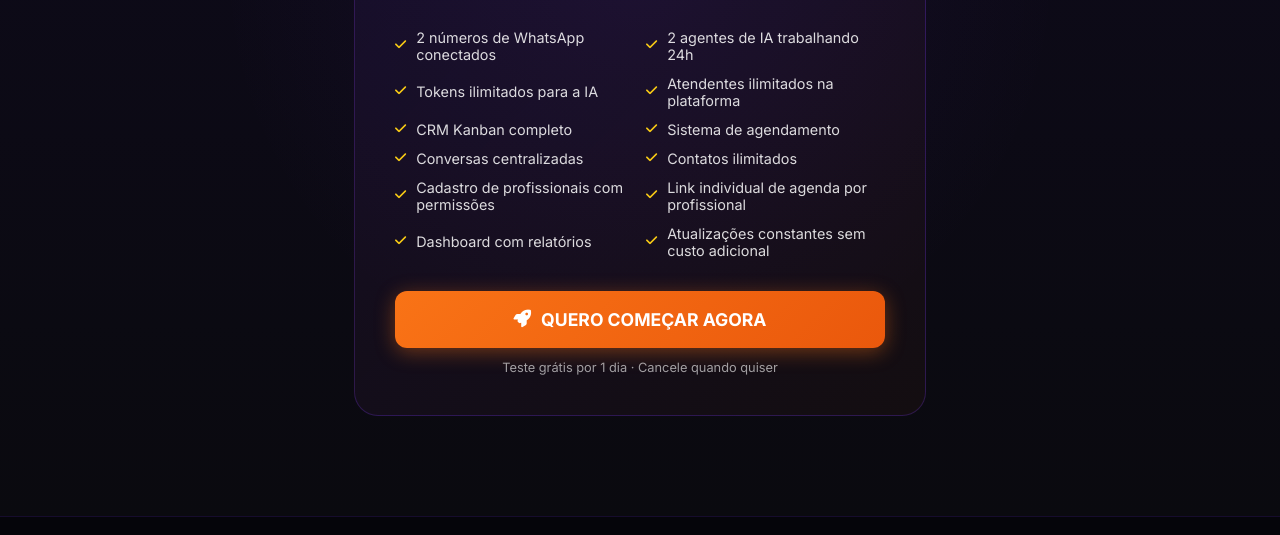
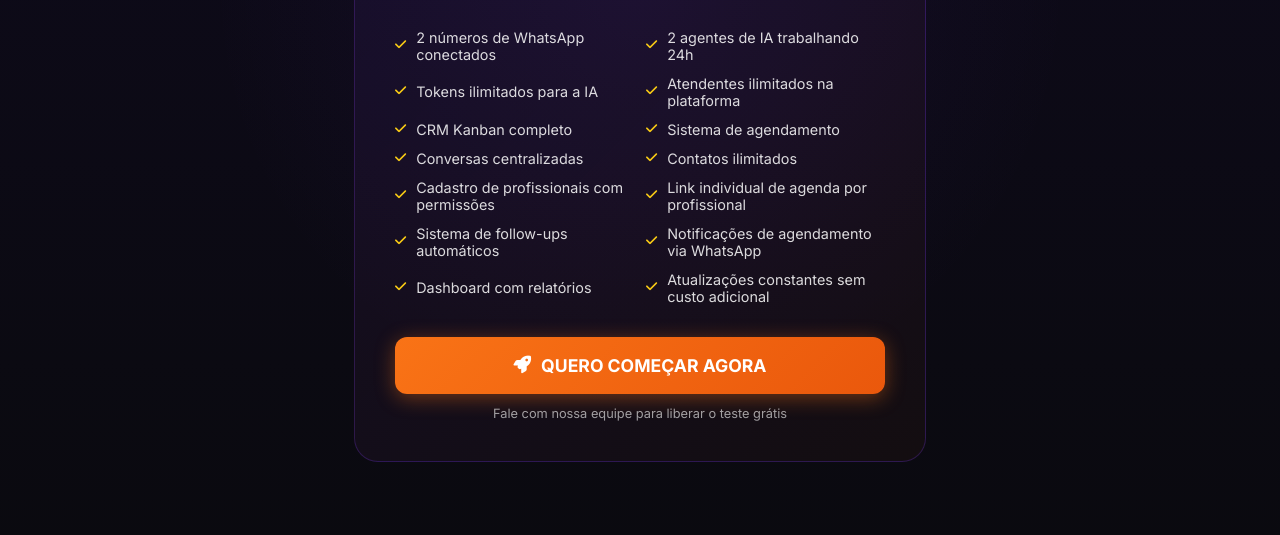
Before and after one commit to wandersonmk/agzap.site, a website: page index.html in a window 1280 px wide. Shown: the part 5047-5582 px from the top of the page. Drawn offline with Linux system fonts and the light colour scheme.

Commit message:
feat: adiciona follow-ups e notificação de agendamento no card do plano

```diff
--- a/index.html
+++ b/index.html
@@ -328,6 +328,8 @@
                     <div class="plan-feature"><i class="fas fa-check"></i> Contatos ilimitados</div>
                     <div class="plan-feature"><i class="fas fa-check"></i> Cadastro de profissionais com permissões</div>
                     <div class="plan-feature"><i class="fas fa-check"></i> Link individual de agenda por profissional</div>
+                    <div class="plan-feature"><i class="fas fa-check"></i> Sistema de follow-ups automáticos</div>
+                    <div class="plan-feature"><i class="fas fa-check"></i> Notificações de agendamento via WhatsApp</div>
                     <div class="plan-feature"><i class="fas fa-check"></i> Dashboard com relatórios</div>
                     <div class="plan-feature"><i class="fas fa-check"></i> Atualizações constantes sem custo adicional</div>
                 </div>
@@ -335,7 +337,7 @@
                     <a href="#" onclick="openTrialModal(event)" class="cta-button cta-button-full">
                         <i class="fas fa-rocket"></i> QUERO COMEÇAR AGORA
                     </a>
-                    <span class="plan-note">Teste grátis por 1 dia · Cancele quando quiser</span>
+                    <span class="plan-note">Fale com nossa equipe para liberar o teste grátis</span>
                 </div>
             </div>
         </div>
```
